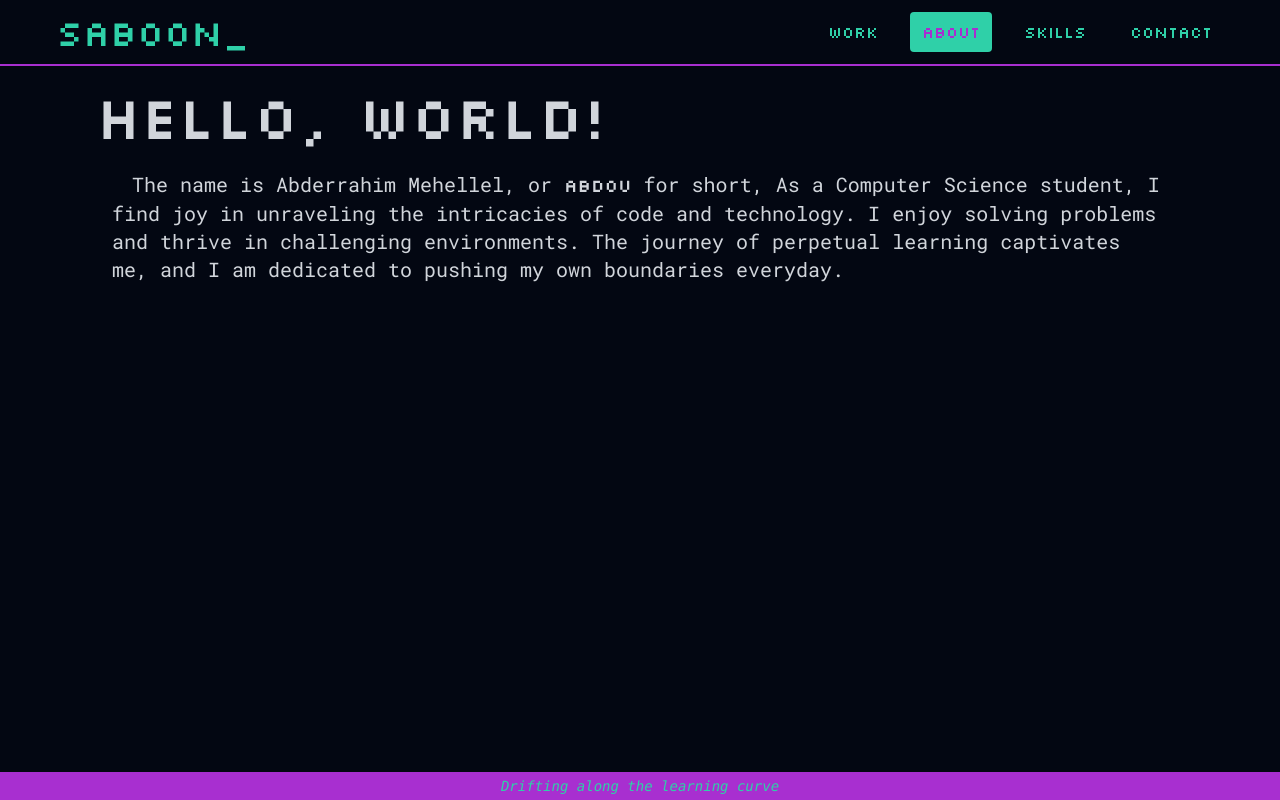
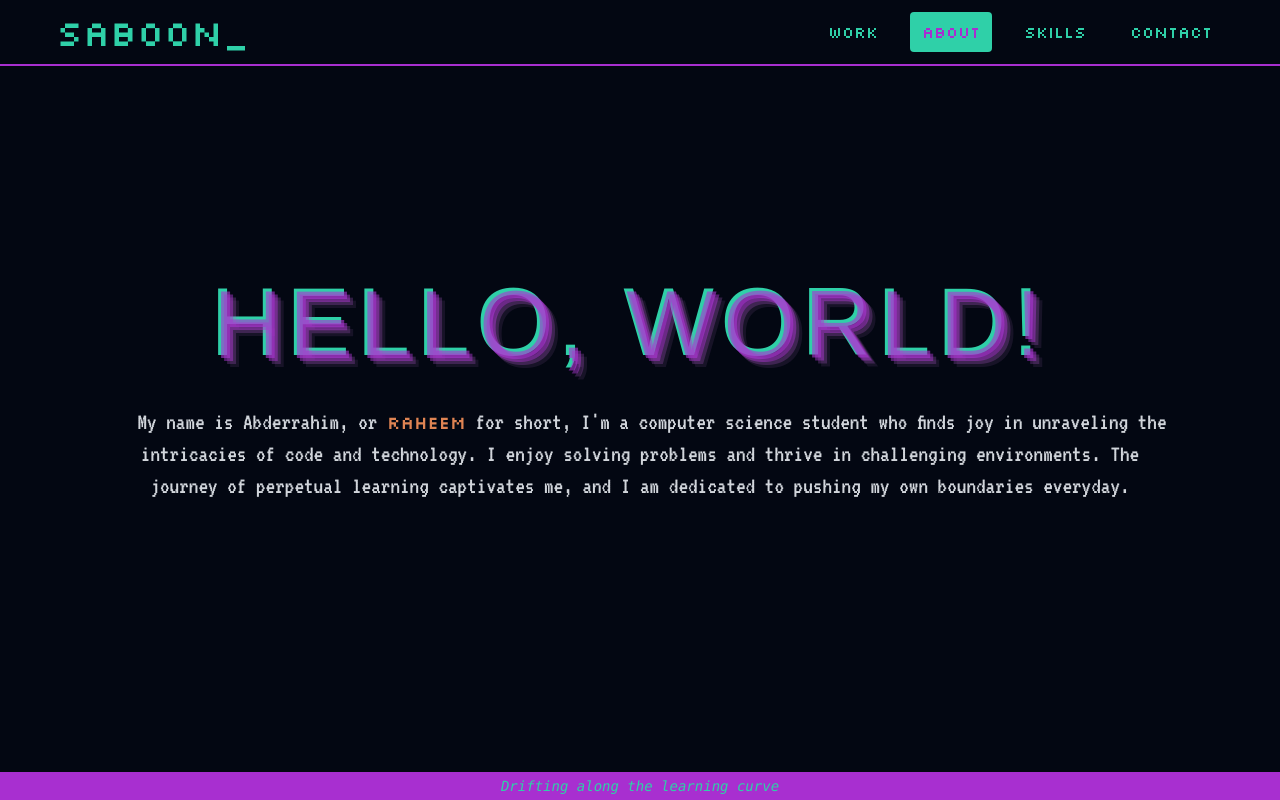
Before and after one commit to abdoumh0/saboon, a Next.js app: page /about in a window 1280 px wide. Built offline with nearby package versions, Linux system fonts and the light colour scheme.

Commit message:
finished the about page

```diff
--- a/app/about/page.tsx
+++ b/app/about/page.tsx
@@ -1,22 +1,36 @@
 import React from "react";
-import { Silkscreen_Regular, Cairo_400, Roboto_Mono_400 } from "@/fonts";
+import {
+  Silkscreen_Regular,
+  Cairo_400,
+  Roboto_Mono_400,
+  VT323_400,
+} from "@/fonts";
 
 type Props = {};
 
 export default function page({}: Props) {
   return (
-    <div className="text-gray-300 mx-auto my-auto fadein">
-      <h1 className={`${Silkscreen_Regular.className} text-6xl`}>
-        Hello, World!
-      </h1>
-      <h2 className={`${Roboto_Mono_400.className}  mx-4 my-6 text-xl`}>
-        &emsp;The name is Abderrahim Mehellel, or{" "}
-        <span className={`${Silkscreen_Regular.className} text-lg`}>Abdou</span>{" "}
-        for short, As a Computer Science student, I find joy in unraveling the
-        intricacies of code and technology. I enjoy solving problems and thrive
-        in challenging environments. The journey of perpetual learning
-        captivates me, and I am dedicated to pushing my own boundaries everyday.
-      </h2>
+    <div className="flex h-[100%] justify-center items-center text-gray-300 mx-auto my-auto fadein">
+      <div className="text-center">
+        <h1
+          className={`${Silkscreen_Regular.className} stroke-black stroke-2 text-8xl text-shadows`}
+        >
+          Hello, World!
+        </h1>
+        <h2 className={`${VT323_400.className}  mx-4 my-6 text-2xl`}>
+          &emsp;My name is Abderrahim, or{" "}
+          <span
+            className={`${Silkscreen_Regular.className} text-lg color-change`}
+          >
+            Raheem
+          </span>{" "}
+          for short, I'm a computer science student who finds joy in unraveling
+          the intricacies of code and technology. I enjoy solving problems and
+          thrive in challenging environments. The journey of perpetual learning
+          captivates me, and I am dedicated to pushing my own boundaries
+          everyday.
+        </h2>
+      </div>
     </div>
   );
 }
--- a/app/contact/page.tsx
+++ b/app/contact/page.tsx
@@ -3,5 +3,5 @@ import React from "react";
 type Props = {};
 
 export default function page({}: Props) {
-  return <div>this is the contact page</div>;
+  return <div className="fadein">this is the contact page</div>;
 }
--- a/app/globals.css
+++ b/app/globals.css
@@ -2,8 +2,27 @@
 @tailwind components;
 @tailwind utilities;
 
+.navigation:focus {
+  outline: none;
+  --tw-bg-opacity: 1;
+  background-color: rgb(55 65 81 / var(--tw-bg-opacity));
+}
+
+:root {
+  --color-primary: #2fd0a8;
+  --color-secondary: #aa37d09e;
+  --color-tertiary: #aa38d07b;
+  --color-quaternary: #b45ed142;
+  --color-quinary: #bc73d41c;
+
+  --color-1: #3d8dae;
+  --color-2: #df8453;
+  --color-3: #dd54a6;
+  --color-4: #cbd466;
+}
+
 .fadein {
-  animation: fadeInAnimation ease 500ms;
+  animation: fadeInAnimation ease 530ms;
   animation-iteration-count: 1;
   animation-fill-mode: forwards;
 }
@@ -16,3 +35,115 @@
     opacity: 1;
   }
 }
+.text-shadows {
+  text-shadow: 3px 3px 0 var(--color-secondary), 6px 6px 0 var(--color-tertiary),
+    9px 9px var(--color-quaternary), 12px 12px 0 var(--color-quinary);
+  font-family: bungee, sans-serif;
+  font-weight: 400;
+  text-transform: uppercase;
+  font-size: calc(2rem + 5vw);
+  text-align: center;
+  margin: 0;
+  color: var(--color-primary);
+  background-color: var(--color-primary);
+  color: transparent;
+  background-clip: text;
+  animation: shadows 1.2s ease-in infinite, move 1.2s ease-in infinite;
+  letter-spacing: 0.4rem;
+}
+
+@keyframes shadows {
+  0% {
+    text-shadow: 3px 3px 0 var(--color-secondary);
+  }
+  15% {
+    text-shadow: 3px 3px 0 var(--color-secondary),
+      6px 6px 0 var(--color-tertiary);
+  }
+  30% {
+    text-shadow: 3px 3px 0 var(--color-secondary),
+      6px 6px 0 var(--color-tertiary), 9px 9px var(--color-quaternary);
+  }
+  40% {
+    text-shadow: 3px 3px 0 var(--color-secondary),
+      6px 6px 0 var(--color-tertiary), 9px 9px var(--color-quaternary),
+      12px 12px 0 var(--color-quinary);
+  }
+  50% {
+    text-shadow: 3px 3px 0 var(--color-secondary),
+      6px 6px 0 var(--color-tertiary), 9px 9px var(--color-quaternary),
+      12px 12px 0 var(--color-quinary);
+  }
+  60% {
+    text-shadow: 3px 3px 0 var(--color-secondary),
+      6px 6px 0 var(--color-tertiary), 9px 9px var(--color-quaternary),
+      12px 12px 0 var(--color-quinary);
+  }
+  70% {
+    text-shadow: 3px 3px 0 var(--color-secondary),
+      6px 6px 0 var(--color-tertiary), 9px 9px var(--color-quaternary);
+  }
+  85% {
+    text-shadow: 3px 3px 0 var(--color-secondary),
+      6px 6px 0 var(--color-tertiary);
+  }
+
+  100% {
+    text-shadow: 3px 3px 0 var(--color-secondary);
+  }
+}
+
+@keyframes move {
+  0% {
+    transform: translate(0px, 0px);
+  }
+  40% {
+    transform: translate(-12px, -12px);
+  }
+  50% {
+    transform: translate(-12px, -12px);
+  }
+  60% {
+    transform: translate(-12px, -12px);
+  }
+  100% {
+    transform: translate(0px, 0px);
+  }
+}
+
+.color-change {
+  animation: color-animation 4.24s linear infinite;
+}
+
+@keyframes color-animation {
+  0% {
+    color: var(--color-1);
+  }
+  12% {
+    color: var(--color-1);
+  }
+  24% {
+    color: var(--color-1);
+  }
+  25% {
+    color: var(--color-2);
+  }
+  49% {
+    color: var(--color-2);
+  }
+  50% {
+    color: var(--color-3);
+  }
+  74% {
+    color: var(--color-3);
+  }
+  75% {
+    color: var(--color-4);
+  }
+  99% {
+    color: var(--color-4);
+  }
+  100% {
+    color: var(--color-1);
+  }
+}
--- a/components/Loading.tsx
+++ b/components/Loading.tsx
@@ -5,7 +5,7 @@ import { Silkscreen_Regular } from "@/fonts";
 type Props = {};
 
 export default function Loading({}: Props) {
-  const [dots, setDots] = useState("...");
+  const [dots, setDots] = useState("···");
   useEffect(() => {
     const t = setTimeout(() => {
       setDots((prev) => {
@@ -20,7 +20,7 @@ export default function Loading({}: Props) {
   }, [dots]);
   return (
     <div
-      className={`${Silkscreen_Regular.className} flex select-none text-8xl items-center justify-center h-[100%] w-[100%] fadein mx-auto my-auto`}
+      className={`${Silkscreen_Regular.className} flex select-none text-8xl items-center justify-center h-[100%] w-[100%] mx-auto my-auto`}
     >
       {dots}
     </div>
--- a/components/Logo.tsx
+++ b/components/Logo.tsx
@@ -13,7 +13,10 @@ export default function Logo({}: Props) {
   }, [cursor]);
 
   return (
-    <Link href="/" className="flex text-4xl select-none hover:cursor-pointer">
+    <Link
+      href="/"
+      className="flex text-4xl select-none hover:cursor-pointer rounded"
+    >
       <p>Saboon</p>
       {cursor && <p>_</p>}
     </Link>
--- a/components/Navigation.tsx
+++ b/components/Navigation.tsx
@@ -10,7 +10,7 @@ export default function Navigation({}: Props) {
   const routes = ["Work", "About", "Skills", "Contact"];
 
   return (
-    <ul className="hidden md:flex justify-between space-x-5">
+    <ul className="hidden md:flex justify-between space-x-5 navigation">
       {routes.map((path, key) => (
         <li key={key}>
           <button
--- a/fonts.ts
+++ b/fonts.ts
@@ -4,9 +4,17 @@ import {
   Lobster_Two,
   Cairo,
   Roboto_Mono,
+  VT323,
 } from "next/font/google";
 
 import localFont from "next/font/local";
+
+export const VT323_400 = VT323({
+  weight: "400",
+  display: "swap",
+  subsets: ["latin"],
+  preload: true,
+});
 
 export const Silkscreen_Regular = localFont({
   src: [{ path: "./public/fonts/Silkscreen/Silkscreen-Regular.ttf" }],
--- a/package.json
+++ b/package.json
@@ -9,7 +9,6 @@
     "lint": "next lint"
   },
   "dependencies": {
-    "@next/font": "^14.0.4",
     "next": "14.0.4",
     "react": "^18",
     "react-dom": "^18"
```
Also changed, not shown: 2 other files (tests, documents, lock files or other folders).
